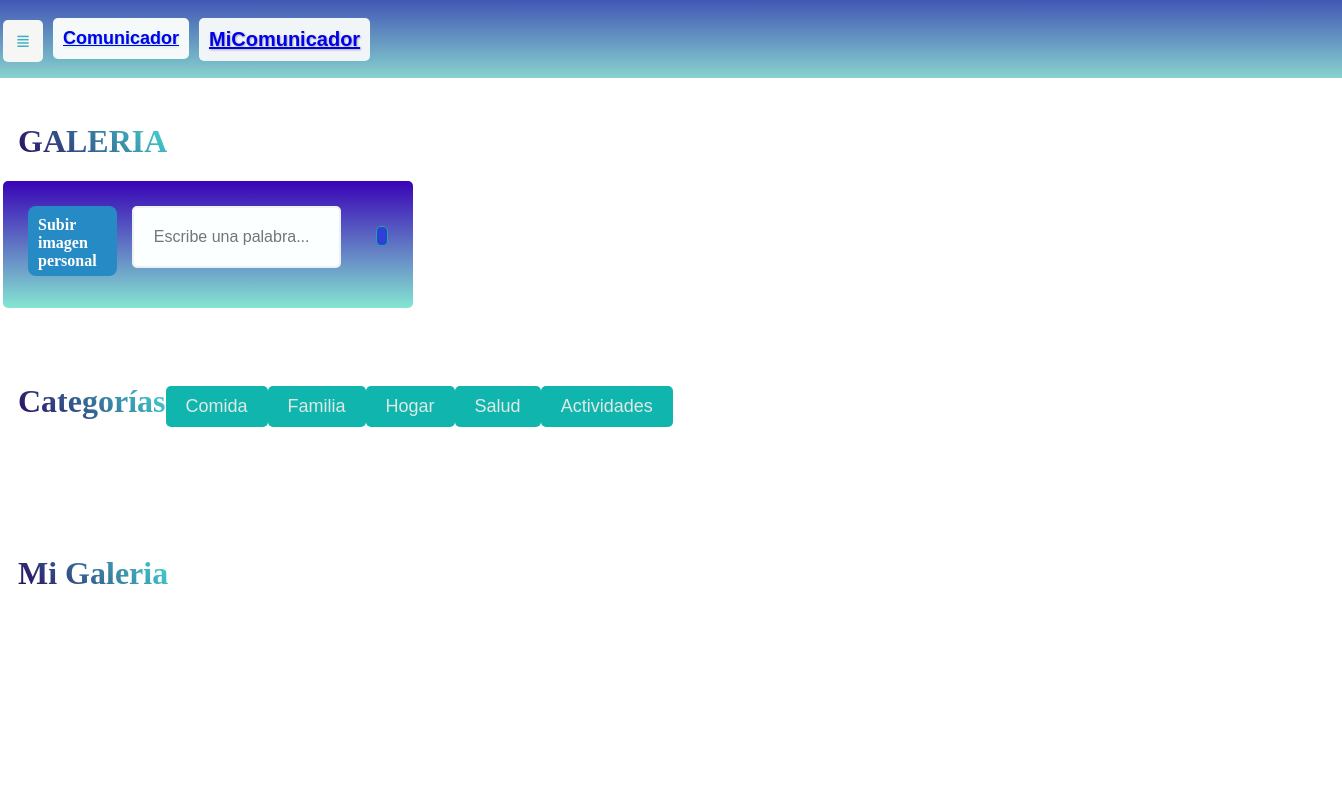
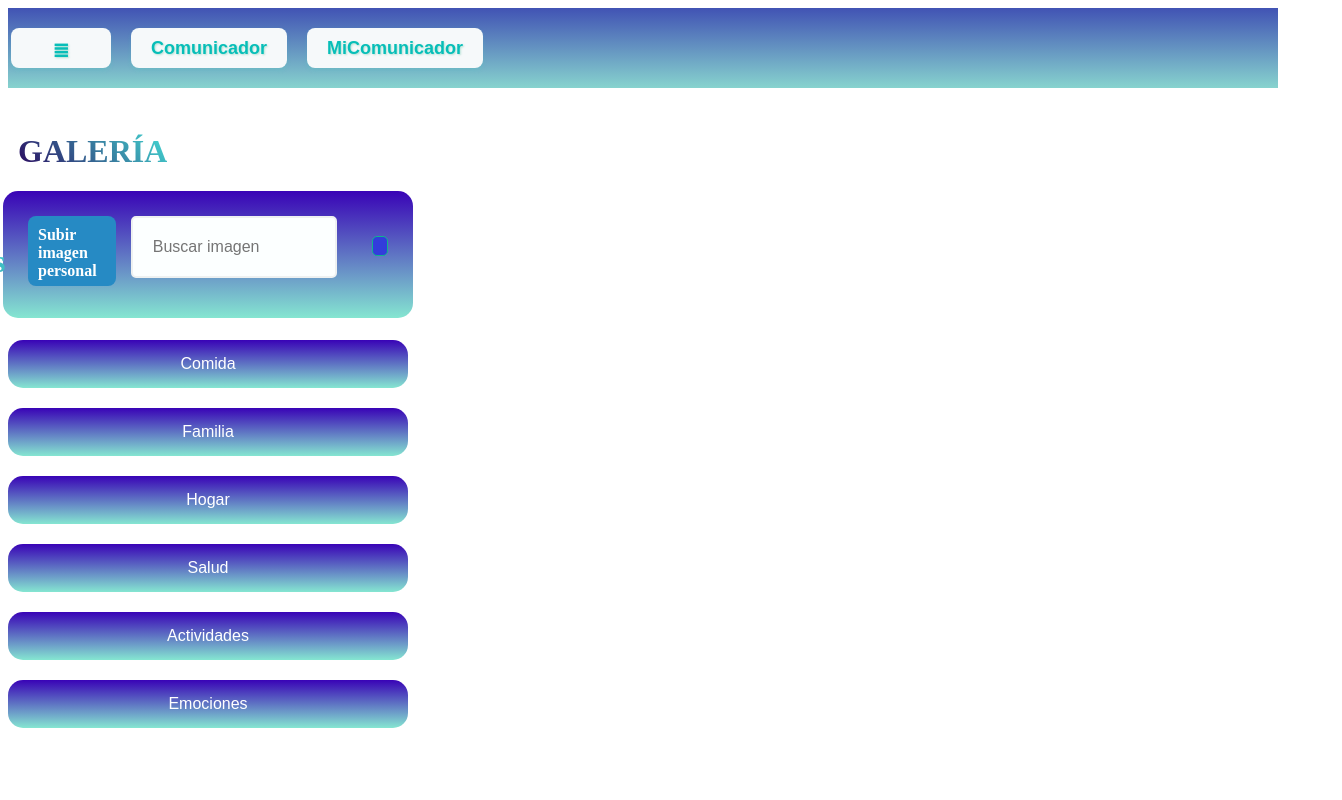
Before and after one commit to cristinavoda/Comunicapp, a Vue app: page /galeria in a window 1280 px wide. Shown: the top 800 px of the page, 1342 px wide, since content can reach past the window. Built offline with nearby package versions, Linux system fonts and the light colour scheme.

Commit message:
Actualización de componentes, vistas y mejoras

```diff
--- a/src/App.vue
+++ b/src/App.vue
@@ -1,30 +1,26 @@
 <template>
   <div id="app">
-
 <header>
   <button
     class="menu-toggle"
     @mouseover="openSidebar"
     @mouseleave="closeSidebar"
     @click="toggleNavbar"
-        :class="{ 'hovered': isHovered }"
     :aria-expanded="isNavbarOpen.toString()"
     aria-controls="sidebar"
     aria-label="Abrir menú de navegación">
     ≣
   </button>
 
-    <button class="btn-comunicador"> <router-link
-              to="/comunicador"
-              aria-label="Ir a la página del comunicador"
-              @click="Comunicador"> Comunicador</router-link></button>
+  <router-link to="/comunicador" class="btn-comunicador">
+    Comunicador
+  </router-link>
 
-    <button class="btn-mi-comunicador"> <router-link
-              to="/mi-comunicador"
-              aria-label="Ir a la página del mi-comunicador"
-              @click="Mi-Comunicador">MiComunicador</router-link></button>
+  <router-link to="/mi-comunicador" class="btn-mi-comunicador">
+    MiComunicador
+  </router-link>
+</header>
 
-    </header>
 
 
     <aside
@@ -73,19 +69,9 @@
               @click="closeNavbar">Funcionamiento</router-link></li>
 
               <li><router-link to="/voz">🗣 Configurar Voz</router-link>
+       </li>
 
 
-              </li>
-              <li><button
-
-      class="btn-instalar-app"
-      aria-label="Instalar aplicación">
-      Instalar App
-    </button>
-    <p v-if="!deferredPrompt" class="mensaje-info">
-
-</p>
-</li>
 
 
         </ul>
@@ -197,175 +183,76 @@ body {font-family: Arial, sans-serif;
   gap: 10px;
   margin-left: -20px;
   height: 100vh;
-  background-color: #eaeedd;
+  background-color: #e5f0e9;
   overflow-x: hidden;
 
 }
 
 header {
-
   display: flex;
-  justify-content:flex-start ;
-  margin-top:-10px;
-  align-items: center;
-  width:100%;
+  align-items: normal;
+  justify-content: flex-start;
+  width: 100%;
   max-width: 100vw;
   height: 80px;
   background: linear-gradient(to bottom, #4153b4, #87d3ce);
-  margin-left: -10px;
-  gap:40px;
-  padding: 0  40px;
+  padding: 0 3px;
+  gap: 20px;
+}
+
+header button,
+.btn-comunicador,
+.btn-mi-comunicador {
+  font-family: 'Poppins', sans-serif;
+  font-size: 18px;
+  font-weight: 600;
+  height: 20px;
+  margin-top: 20px;
+  background-color: #f6f9fa;
+  color: #07BEB8;
+  padding: 10px 20px;
+  border: none;
+  cursor: pointer;
+  text-shadow: 1px 1px 2px rgba(30, 170, 123, 0.3);
+  box-shadow: 0 2px 4px rgba(60, 206, 186, 0.2);
+  transition: background-color 0.3s ease, color 0.3s ease;
+  text-decoration: none;
+  border-radius: 8px;
+}
+
+header button:hover,
+.btn-comunicador:hover,
+.btn-mi-comunicador:hover {
+  background-color: #3ecad1;
+  color: #eaeedd;
+  text-decoration: none;
+  box-shadow: #3f0db4;
+  border-radius: 8px;
+}
+
+.menu-toggle {
+  font-size: 20px;
+  width: 100px;
+  height: 40px;
+  margin-top: 20px;
+}
 
 
-.menu-toggle {
-
-  width: 40px;
-  height: 42px;
-  padding: 1PX;
-  color: #42acc7;
-  background:#f6f7f5;
-  border: none;
-  cursor: pointer;
-  margin-right:150px;
-  margin-left: -35px;
-  margin-top: 13px;;
-  margin-bottom:8px;
-  transition: background-color 0.3s, color 0.3s;
-
-}
-
-.menu-toggle:hover {
-  background-color: #1edbcb;
-  color: #f0ebeb;
-}
-.router-link-exact-active,
-.router-link-active {
+.router-link {
+  color: #07BEB8;
   text-decoration: none !important;
-  color: #07BEB8;
-}
-
-.btn-comunicador, .btn-mi-comunicador {
-  text-decoration: none !important;
-  color: #07BEB8;
-}
-router-link-exact-inactive,
-.router-link-inactive {
-  text-decoration: none !important;
-  color:#07BEB8;
-}
-
-.btn-comunicador, .btn-mi-comunicador {
-  text-decoration: none !important;
-}
-
-.router-link {
-  text-decoration: none !important;
-  color:#07BEB8;
-}
-
-header .btn-comunicador, header .btn-mi-comunicador {
-  text-decoration: none !important;
-  color:#07BEB8 !important;
+  color: inherit;
+  border-radius: 8px;
 }
 
 
 
 
-.btn-comunicador{
-
-  text-decoration: none !important;
-  font-family: 'Poppins', sans-serif;
-  color: #07BEB8;
-  font-size: 22px;
-  font-weight: 600;
-  text-shadow: 1px 1px 2px rgba(30, 170, 123, 0.3);
-  font-size: 18px;
-  background-color: #f6f9fa;
-  padding: 10px 10px;
-  display: inline-block;
-  text-align: center;
-  cursor: pointer;
-  margin-left: -180px;
-  margin-top: 20px;
-  margin-bottom: auto;
-  box-shadow: 0 2px 4px rgba(60, 206, 186, 0.2);
-  transition: background-color 0.3s ease;
-
-}
-.router-link {
-  text-decoration: none !important;
-  color: inherit; /* Mantener el color si se desea */
-}
-.btn-mi-comunicador{
-  text-decoration: none !important;
-  color: rgb(38, 142, 226);
-  font-family: 'Poppins', sans-serif;
-  font-size: 18px;
-  font-weight: 600;
-  text-shadow: 1px 1px 2px rgba(0,0,0,0.3);
-  font-size: 20px;
-  background-color: #f1f5f7;
-  padding: 10px 10px;
-  border:#f0eae6;
-  border-radius: 5px;
-  display: inline-block;
-  text-align: center;
-  cursor: pointer;
-  margin-left: -30px;
-  margin-top: 20px;
-  margin-bottom: auto;
-  box-shadow: 0 2px 4px rgba(89, 192, 183, 0.2);
-  transition: background-color 0.3s ease;
-}
-
-
-.btn-comunicador:hover {
-  background-color: #c6d7d8;
-  color:#eaeedd;
-  text-decoration: none;
-}
-
-
-.btn-mi-comunicador:hover {
-  background-color: #b5dcdd;
-  text-decoration: none;
-}
-
-
-}
-
-.router-link {
-  text-decoration: none !important;
-  color: inherit;
-}
-.btn-instalar-app {
-  margin-left: -5px;
-  padding: 0.5rem 1rem;
-  display: inline-block;
-  background: transparent;
-  color: rgb(241, 247, 246);
-  margin-top: 20px;
-  margin-left: -15px;
-  margin-bottom: auto;
-  font-family: 'Poppins', sans-serif;
-  font-size: 18px;
-  font-weight: 600;
-  border: none;
-
-  cursor: pointer;
-  transition: background-color 0.3s ease;
-}
-
-.btn-instalar-app:hover {
- color: #eaeedd;
- background-color: #07BEB8;
-}
-
 .sidebar {
   position: fixed;
   top: 18;
   left: -190px;
-  margin-left:-12px ;
+  margin-left: 7px;
   z-index: 1000;
   width: 170px;
   height: 100%;
@@ -419,7 +306,7 @@ main {
     .grid {
         display: grid;
         grid-template-columns: repeat(2, 150px);
-        row-gap: 10px; /* Espacio entre las filas */
+        row-gap: 10px;
   column-gap: 70px;
 
     }
@@ -439,7 +326,6 @@ main {
         content: attr(data-text);
         position: absolute;
         bottom: 10px;
-
         background-color: rgba(28, 132, 180, 0.929);
         color: #ffffff;
         padding: 5px 10px;
--- a/src/components/Navbar.vue
+++ b/src/components/Navbar.vue
@@ -20,7 +20,7 @@
     display: flex;
     gap: 1rem;
     text-decoration: none;
-    color: aqua;
+    color: rgb(21, 138, 128);
   }
   router-link {
     text-decoration: none;
--- a/src/views/Galeria.vue
+++ b/src/views/Galeria.vue
@@ -1,10 +1,8 @@
 <template>
   <div class="gallery">
-      <h1>GALERIA</h1>
+    <h1>GALERÍA</h1>
 
     <div class="search-container">
-
-
       <label class="custom-file-upload">
         Subir imagen personal
         <input type="file" @change="handleFileUpload" accept="image/*" hidden />
@@ -14,8 +12,9 @@
         type="text"
         v-model="searchQuery"
         @keyup.enter="fetchImages"
-      placeholder="Escribe una palabra..."
-    /> <button @click="fetchImages" class="search-button">
+        placeholder="Buscar imagen"
+      />
+      <button @click="fetchImages" class="search-button">
         <i class="fas fa-search"></i>
       </button>
     </div>
@@ -37,14 +36,11 @@
       </div>
     </div>
 
-
-    <h2> Mi Galeria</h2>
-
+    <h2>Mi Galería</h2>
 
     <div class="saved-images">
       <div v-for="image in savedImages" :key="image.id" class="image-card">
         <img :src="image.previewURL" :alt="image.tags" />
-
         <button class="delete-button" @click="removeFromSaved(image.id)">
           Eliminar
         </button>
@@ -54,47 +50,43 @@
 </template>
 
 <script>
-import { mapState ,mapActions } from "vuex";
-import Comunicador from "./Comunicador.vue";
+import { mapState, mapActions } from "vuex";
 
 export default {
   data() {
     return {
       searchQuery: "",
       images: [],
-      savedImages: [],
-      categories: ["Comida", "Familia", "Hogar", "Salud", "Actividades"],
+      categories: ["Comida", "Familia", "Hogar", "Salud", "Actividades", "Emociones"],
       loading: false,
       error: null,
+      uploadedImage: null,
     };
-
-  },
-  computed: {
-    ...mapState(["savedImages"]), // Ahora obtenemos las imágenes desde Vuex
   },
 
+  computed: {
+    ...mapState(["savedImages"]),
+  },
 
-  methods: {...mapActions(["addToGaleria"]),
-  ...mapActions(["addSavedImage", "removeSavedImage"]),
-
-    ...mapActions(["addToActualizarCommunicator"]), // Acción para Actualizar-Comunicador
-    hablar(texto) {
-      let utterance = new SpeechSynthesisUtterance(texto);
-      utterance.voice = speechSynthesis.getVoices().find(v => v.name === this.vozSeleccionada);
-      speechSynthesis.speak(utterance);
-    },
+  methods: {
+    ...mapActions(["saveImage", "removeSavedImage", "loadSavedImages"]),
 
   handleFileUpload(event) {
   const file = event.target.files[0];
   if (file) {
     const reader = new FileReader();
     reader.onload = (e) => {
-      this.uploadedImage = e.target.result;
-      this.selectedPixabayImage = null;
+      const image = {
+        id: Date.now(),
+        previewURL: e.target.result,
+        tags: "Imagen personal",
+      };
+      this.saveImage(image);
     };
     reader.readAsDataURL(file);
   }
 },
+
     async fetchImages() {
       if (!this.searchQuery) return;
       this.loading = true;
@@ -115,43 +107,35 @@ export default {
         this.loading = false;
       }
     },
+
     addToGallery(image) {
-      if (!this.savedImages.some((img) => img.id === image.id)) {
-        this.savedImages.push(image); // Añadir a Imágenes Guardadas
-      }
+      this.saveImage(image);
+    },
 
+    removeFromSaved(id) {
+      this.removeSavedImage(id);
     },
-   addToActualizarComunicador(image) {
-      this.addgallery(image); // Enviar a Actualizar-Comunicador
-      alert("Imagen añadida a Galeria.");
-    },
+
     selectCategory(category) {
       this.searchQuery = category;
       this.fetchImages();
     },
+  },
+
+  mounted() {
+    this.loadSavedImages();
+  },
+};
+</script>
 
 
-  removeFromSaved(id) {
-    this.savedImages = this.savedImages.filter((img) => img.id !== id);
-    if (this.selectedImageId === id) {
-      this.selectedImageId = null; // Restablece la selección al eliminar la imagen
-    }
-
-},
-
-
-  },
-};
-
-
-  </script>
 
 
   <style scoped >
 
   h1 { font-size: 2rem;
     font-weight: bold;
-    background: linear-gradient(45deg, #2a045c, #43ddd5); /* Cambia los colores aquí */
+    background: linear-gradient(45deg, #2a045c, #43ddd5);
     -webkit-background-clip: text;
     -webkit-text-fill-color: transparent;
     display: inline-block;
@@ -194,7 +178,7 @@ export default {
     width: 360px;
     margin-left: -165px;
     border: none;
-    border-radius: 5px;
+    border-radius: 15px;
     padding: 25px;
     gap: 35px;
     overflow: hidden;
@@ -223,13 +207,13 @@ export default {
     outline: none;
     color: rgb(12, 8, 59);
     margin-right: 5px;
-    margin-left: -5px;
+    margin-left:auto;
   }
   .search-button {
     background-color: #323ddb;
     border: 1px solid #10b38f;
     height: 20px;
-    width: 10px;
+    width: 20px;
     cursor: pointer;
     padding: 0 5px;
     border-radius: 5px;
@@ -285,11 +269,53 @@ export default {
     border-radius: 5px;
     cursor: pointer;
   }
+  .categories {
+  margin-top: -100px;
+  margin-left: -170px;
+  max-width: 400px;
+  padding: 10px;
+}
+
+.categories h2 {
+
+  font-size: 2rem;
+  font-weight: bold;
+  background: linear-gradient(45deg, #2a045c, #43ddd5);
+  -webkit-background-clip: text;
+  -webkit-text-fill-color: transparent;
+  display: inline-block;
+  margin-left: -150px;
+  margin-top: 15px;
+}
+
+
+.categories button {
+  background: linear-gradient(to bottom, #3903b6, #85e6d1);
+  display: flex;
+  align-items: left;
+  justify-content: center;
+  width: 100%;
+  border: none;
+  border-radius: 15px;
+  padding: 15px;
+  gap: 5px;
+  overflow: hidden;
+  color: #fff;
+  font-size: 1rem;
+  cursor: pointer;
+  margin-bottom: 10px;
+  transition: transform 0.2s, box-shadow 0.2s;
+}
+
+.categories button:hover {
+  transform: translateY(-2px);
+  box-shadow: 0 4px 10px rgba(0, 0, 0, 0.2);
+}
 
  h2 {
   font-size: 2rem;
   font-weight: bold;
-    background: linear-gradient(45deg, #2a045c, #43ddd5); /* Cambia los colores aquí */
+  background: linear-gradient(45deg, #2a045c, #43ddd5);
   -webkit-background-clip: text;
   -webkit-text-fill-color: transparent;
   display: inline-block;
@@ -308,7 +334,7 @@ export default {
   .image-card {
     background: white;
     border-radius: 12px;
-    box-shadow: 2px 4px 10px rgba(143, 189, 151, 0.884); /* Sombra suave */
+    box-shadow: 2px 4px 10px rgba(143, 189, 151, 0.884);
     padding: 16px;
     transition: all 0.3s ease-in-out;
     width: 170px;
@@ -355,7 +381,7 @@ export default {
     bottom: 10px;
     left: 50%;
     transform: translateX(-50%);
-    background: rgba(0, 128, 128, 0.8); /* DarkCyan oscuro */
+    background: rgba(0, 128, 128, 0.8);
     color: white;
     border: none;
     padding: 8px 12px;
```
Also changed, not shown: index.html (+8 -0 lines), src/store.js (+8 -5 lines), src/views/ActualizarComunicador.vue (+6 -3 lines), src/views/Funcionamiento.vue (+33 -33 lines), public/manifest.json, 2 other files (tests, documents, lock files or other folders). Lines whose indentation alone changed are shown as unchanged.
